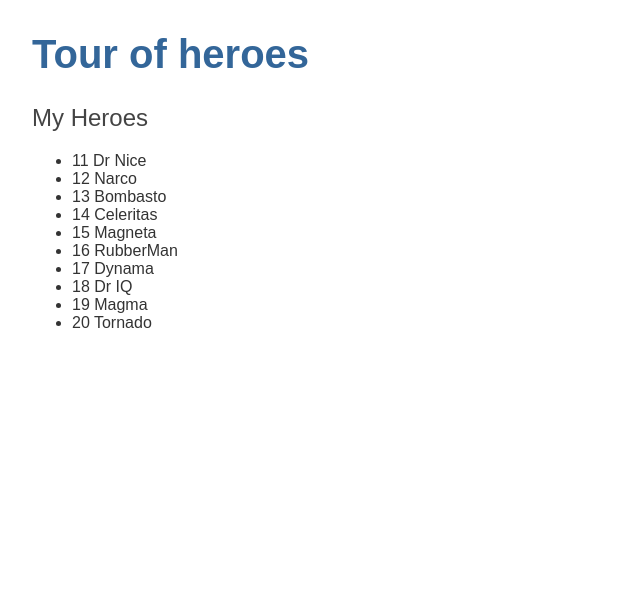
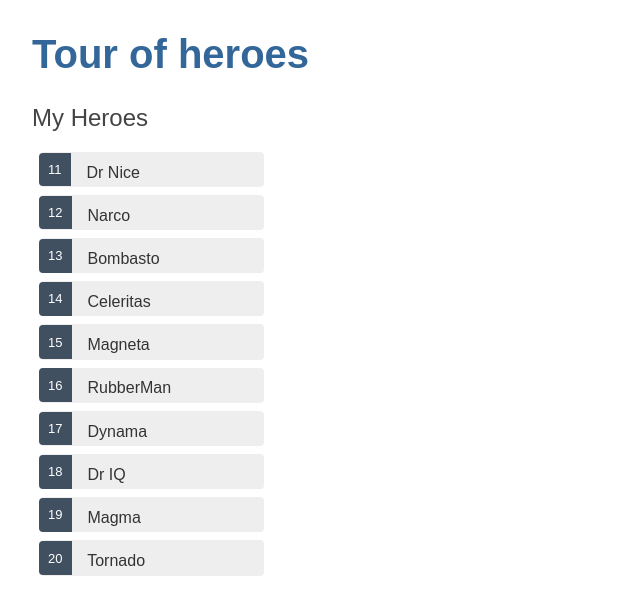
Before and after one commit to Fransvis/angular-heroes, an Angular app: page / in a window 1280 px wide. Shown: the top 614 px of the page, without its empty margins (0-640 px from the left). Built offline with nearby package versions, Linux system fonts and the light colour scheme.

Commit message:
Fransvis: added onSelect method which selects hero clicked on and displays more details

```diff
--- a/src/app/heroes/heroes.component.html
+++ b/src/app/heroes/heroes.component.html
@@ -1,18 +1,26 @@
-<!-- <h2>{{ hero.name | uppercase}} Details</h2>
-<div><span>id:</span>{{ hero.id }}</div>
-<div><span>name:</span>{{ hero.name }}</div> -->
+<!-- <h2>{{ hero.name | uppercase}} Details</h2> -->
+<!-- <div><span>id:</span>{{ hero.id }}</div> -->
+<!-- <div><span>name:</span>{{ hero.name }}</div> -->
 
 
 <h2>My Heroes</h2>
 <ul class="heroes">
-  <li *ngFor='let hero of heroes'>
+  <li
+  *ngFor='let hero of heroes'
+  (click)='onSelect(hero)'
+  [class.selected]='hero === selectedHero'>
     <span class="badge">{{hero.id}}</span> {{hero.name}}
   </li>
 </ul>
 
+<div *ngIf="selectedHero">
 
-<!-- <div>
+<h2>{{ selectedHero.name | uppercase }} Details</h2>
+<div><span>id:</span> {{ selectedHero.id }}</div>
+<div>
   <label>name:
-    <input [(ngModel)]="heroes.name" placeholder="name"/>
+    <input [(ngModel)]='selectedHero.name' placeholder='name'/>
   </label>
-</div> -->
+</div>
+
+</div>
--- a/src/app/heroes/heroes.component.scss
+++ b/src/app/heroes/heroes.component.scss
@@ -0,0 +1,43 @@
+.heroes {
+  margin: 0 0 2em 0;
+  list-style-type: none;
+  padding: 0;
+  width: 15em;
+}
+.heroes li {
+  cursor: pointer;
+  position: relative;
+  left: 0;
+  background-color: #eee;
+  margin: 0.5em;
+  padding: 0.3em 0;
+  height: 1.6em;
+  border-radius: 4px;
+}
+.heroes li:hover {
+  color: #607d8b;
+  background-color: #ddd;
+  left: 0.1em;
+}
+.heroes li.selected {
+  background-color: #cfd8dc;
+  color: white;
+}
+.heroes li.selected:hover {
+  background-color: #bbd8dc;
+  color: white;
+}
+.heroes .badge {
+  display: inline-block;
+  font-size: small;
+  color: white;
+  padding: 0.8em 0.7em 0 0.7em;
+  background-color: #405061;
+  line-height: 1em;
+  position: relative;
+  left: -1px;
+  top: -4px;
+  height: 1.8em;
+  margin-right: 0.8em;
+  border-radius: 4px 0 0 4px;
+}
--- a/src/app/heroes/heroes.component.ts
+++ b/src/app/heroes/heroes.component.ts
@@ -10,10 +10,15 @@ import { HEROES } from '../mock-heroes';
 export class HeroesComponent implements OnInit {
 
   heroes = HEROES;
+  selectedHero: Hero;
 
   constructor() { }
 
   ngOnInit(): void {
   }
 
+  onSelect(hero: Hero): void {
+    this.selectedHero = hero;
+  }
+
 }
```
